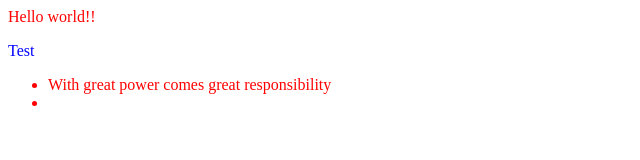
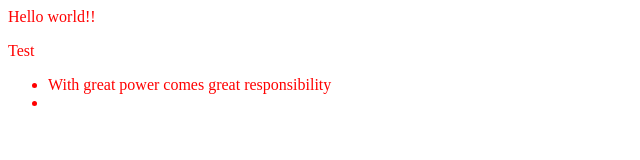
Before and after one commit to bendallj/0main_opensap_repo, a plain HTML site: page index.html in a window 1280 px wide. Shown: the full height of the page, 0-640 px from the left. Drawn offline with Linux system fonts and the light colour scheme.

Commit message:
Removed styles from "test"

```diff
--- a/index.html
+++ b/index.html
@@ -5,7 +5,7 @@
 	</head>
 	<body style="color:Red">
 		Hello world!!
-		<p style="color:blue">Test</p>
+		<p>Test</p>
 		<ul>
 			<li>With great power comes great responsibility</li>
 			<li></li>
```
